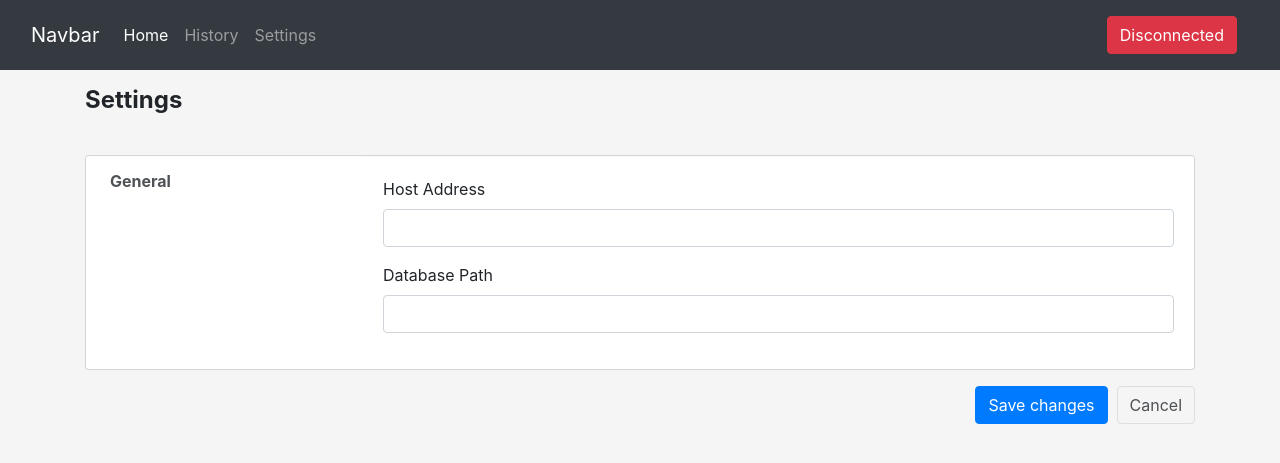
After one commit to patelmosam/rpi-object-detection-system, a Flask app: template template/settings.html in a window 1280 px wide. The commit adds this page. Shown: the top 463 px of the page. Run offline with Flask 2, Linux system fonts and the light colour scheme; the template is opened without the code that fills it, so the values that code supplies are empty; some libraries are stand-ins or nearby versions.

Commit message:
added settings page

```diff
--- a/Rpi_backend/app.py
+++ b/Rpi_backend/app.py
@@ -35,7 +35,7 @@ def capture_img():
 	img, original_img = backend.capture_perfect(camera, MODEL_SIZE, MAX_CAP, BLUR_THRESHOLD)
 
 	if img is not None:
-		predictions = backend.predict(interpreter, input_details, output_details, img, MODEL_SIZE[0])
+		predictions = backend.predict(interpreter, input_details, output_details, img, input_size)
 
 		# make_bbox(original_img, predictions, image_id)
 		cv2.imwrite("static/capture_"+str(image_id)+".jpg", original_img)
@@ -71,8 +71,8 @@ def release_cam():
 	if camera is not None:
 		camera.release()
 		camera = None
-
-	return "True"
+	data = {"release": "True"}
+	return Response(data, content_type='application/json')
 
 # @app.route('/auto_capture')
 # def auto_capture():
--- a/static/main.css
+++ b/static/main.css
@@ -12,5 +12,5 @@ body {
 }
 
 .table {
-   border: 10px solid rgb(0, 0, 0);
+   border: 1px solid rgb(0, 0, 0);
 }
--- /dev/null
+++ b/static/settings.css
@@ -0,0 +1,99 @@
+body{
+    background: #f5f5f5;
+    /* margin-top:200px; */
+}
+
+.ui-w-80 {
+    width: 80px !important;
+    height: auto;
+}
+
+.btn-default {
+    border-color: rgba(24,28,33,0.1);
+    background: rgba(0,0,0,0);
+    color: #4E5155;
+}
+
+label.btn {
+    margin-bottom: 0;
+}
+
+.btn-outline-primary {
+    border-color: #26B4FF;
+    background: transparent;
+    color: #26B4FF;
+}
+
+.btn {
+    cursor: pointer;
+}
+
+.text-light {
+    color: #babbbc !important;
+}
+
+.btn-facebook {
+    border-color: rgba(0,0,0,0);
+    background: #3B5998;
+    color: #fff;
+}
+
+.btn-instagram {
+    border-color: rgba(0,0,0,0);
+    background: #000;
+    color: #fff;
+}
+
+.card {
+    background-clip: padding-box;
+    box-shadow: 0 1px 4px rgba(24,28,33,0.012);
+}
+
+.row-bordered {
+    overflow: hidden;
+}
+
+.account-settings-fileinput {
+    position: absolute;
+    visibility: hidden;
+    width: 1px;
+    height: 1px;
+    opacity: 0;
+}
+.account-settings-links .list-group-item.active {
+    font-weight: bold !important;
+}
+html:not(.dark-style) .account-settings-links .list-group-item.active {
+    background: transparent !important;
+}
+.account-settings-multiselect ~ .select2-container {
+    width: 100% !important;
+}
+.light-style .account-settings-links .list-group-item {
+    padding: 0.85rem 1.5rem;
+    border-color: rgba(24, 28, 33, 0.03) !important;
+}
+.light-style .account-settings-links .list-group-item.active {
+    color: #4e5155 !important;
+}
+.material-style .account-settings-links .list-group-item {
+    padding: 0.85rem 1.5rem;
+    border-color: rgba(24, 28, 33, 0.03) !important;
+}
+.material-style .account-settings-links .list-group-item.active {
+    color: #4e5155 !important;
+}
+.dark-style .account-settings-links .list-group-item {
+    padding: 0.85rem 1.5rem;
+    border-color: rgba(255, 255, 255, 0.03) !important;
+}
+.dark-style .account-settings-links .list-group-item.active {
+    color: #fff !important;
+}
+.light-style .account-settings-links .list-group-item.active {
+    color: #4E5155 !important;
+}
+.light-style .account-settings-links .list-group-item {
+    padding: 0.85rem 1.5rem;
+    border-color: rgba(24,28,33,0.03) !important;
+}
--- a/template/base.html
+++ b/template/base.html
@@ -15,6 +15,8 @@
   <!-- coustom css -->
   <!-- <link rel="stylesheet" href="../static/sidenav.css"> -->
   <link rel="stylesheet" href="{{ url_for('static', filename='main.css') }}">
+
+  {% block header %} {% endblock %}
 
   <title>RPI System</title>
 </head>
@@ -42,6 +44,9 @@
           {% endif %}
           <li class="nav-item">
             <a class="nav-link" href="/history">History</a>
+          </li>
+          <li class="nav-item">
+            <a class="nav-link" href="/settings">Settings</a>
           </li>
         </ul>
         <ul class="navbar-nav ml-auto">
--- /dev/null
+++ b/template/settings.html
@@ -0,0 +1,57 @@
+{% extends "base.html" %}
+{% block header %}
+    <link rel="stylesheet" href="{{ url_for('static', filename='settings.css') }}">
+{% endblock %}
+
+{% block content %}
+
+
+<div class="container light-style flex-grow-1 container-p-y">
+    <form action="http://127.0.0.1:8000/settings" method="POST">
+        <h4 class="font-weight-bold py-3 mb-4">
+            Settings
+        </h4>
+
+        <div class="card overflow-hidden">
+            <div class="row no-gutters row-bordered row-border-light">
+                <div class="col-md-3 pt-0">
+                    <div class="list-group list-group-flush account-settings-links">
+                        <a class="list-group-item list-group-item-action active" data-toggle="list"
+                            href="#account-general">General</a>
+                    </div>
+                </div>
+                <div class="col-md-9">
+                    <div class="tab-content">
+                        <div class="tab-pane fade active show" id="account-general">
+
+                            <hr class="border-light m-0">
+
+                            <div class="card-body">
+                                <div class="form-group">
+                                    <label class="form-label">Host Address</label>
+                                    <input type="text" id="host_add" name='host_add' class="form-control mb-1" value="{{data.HOST_ADDR}}">
+                                </div>
+                                <div class="form-group">
+                                    <label class="form-label">Database Path</label>
+                                    <input type="text" id='db_path' name='db_path' class="form-control" value="{{data.DB_PATH}}">
+                                </div>
+
+                            </div>
+
+                        </div>
+                    </div>
+                </div>
+            </div>
+        </div>
+
+        <div class="text-right mt-3">
+            <button type="submit" class="btn btn-primary">Save changes</button>&nbsp;
+            <a href="/">
+                <button type="button" class="btn btn-default">Cancel</button>
+            </a>
+        </div>
+    </form>
+</div>
+
+
+{% endblock %}
```
Also changed, not shown: app.py (+46 -37 lines), utils.py (+9 -9 lines), 1 other file.
